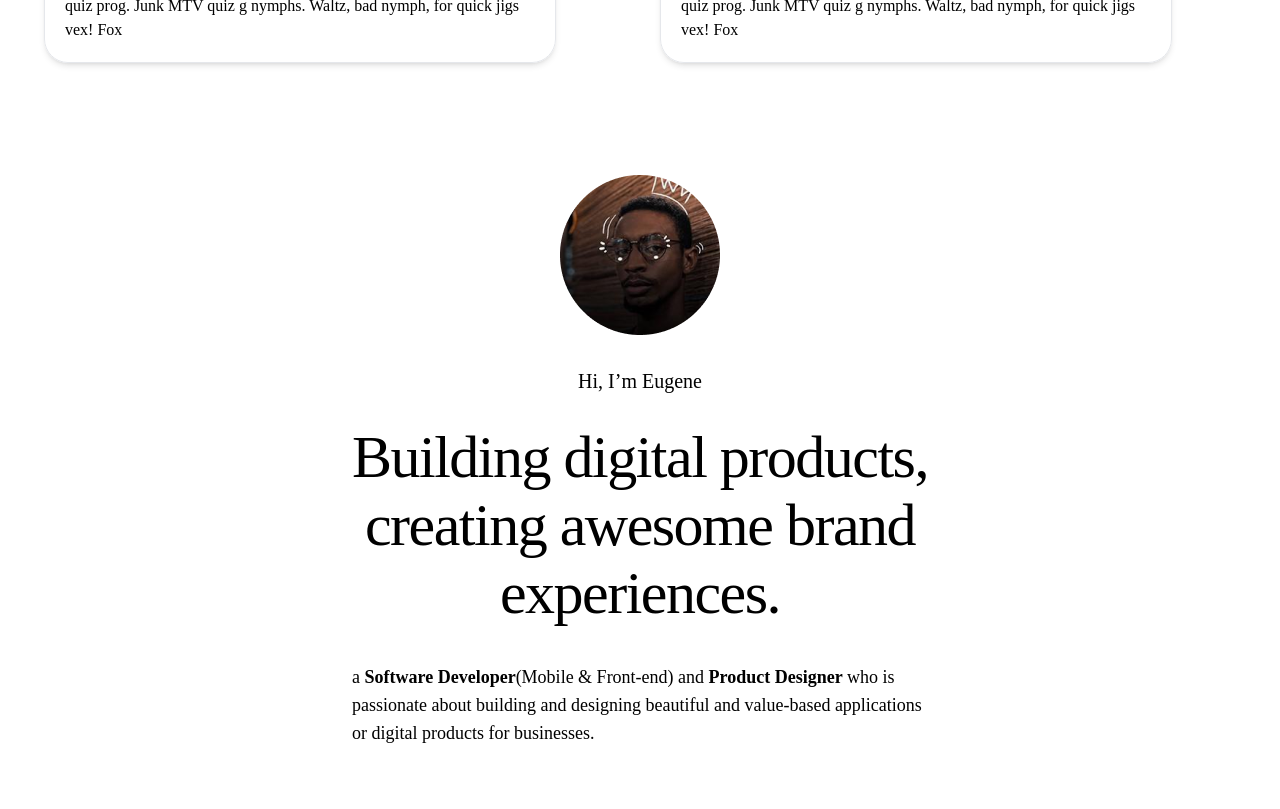
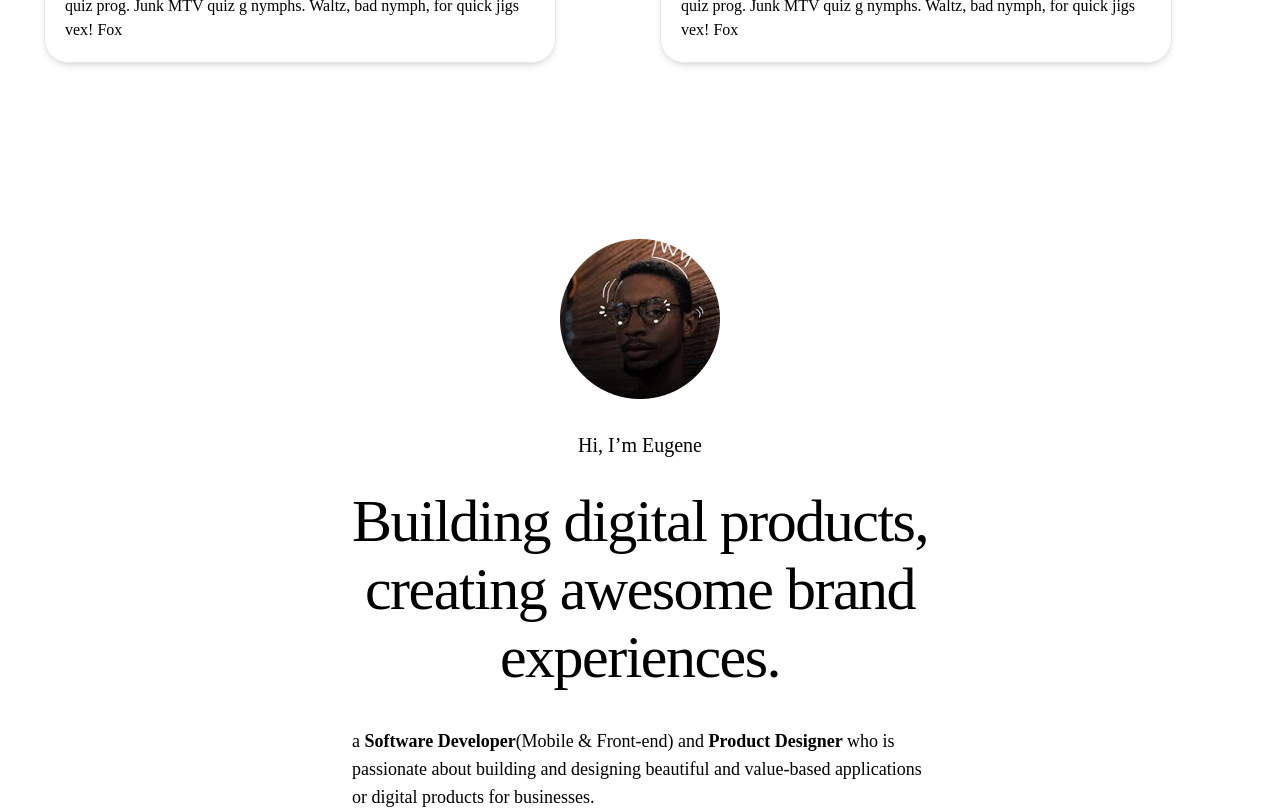
Before and after one commit to 4eug/Old-Portfolio, a Next.js app: page / in a window 1280 px wide. Shown: the part 3620-4429 px from the top of the page. Built offline with nearby package versions, Linux system fonts and the light colour scheme.

Commit message:
About Page

```diff
--- a/components/About/About.jsx
+++ b/components/About/About.jsx
@@ -3,7 +3,7 @@ import React from "react";
 
 const About = () => {
   return (
-    <section className="pt-16 md:pt-12">
+    <section className="pt-16 md:pt-28">
         <div className="text-center">
         <div className="flex justify-center items-center">
         <img className="object-center" src="/Me.png" alt="/" />
```
